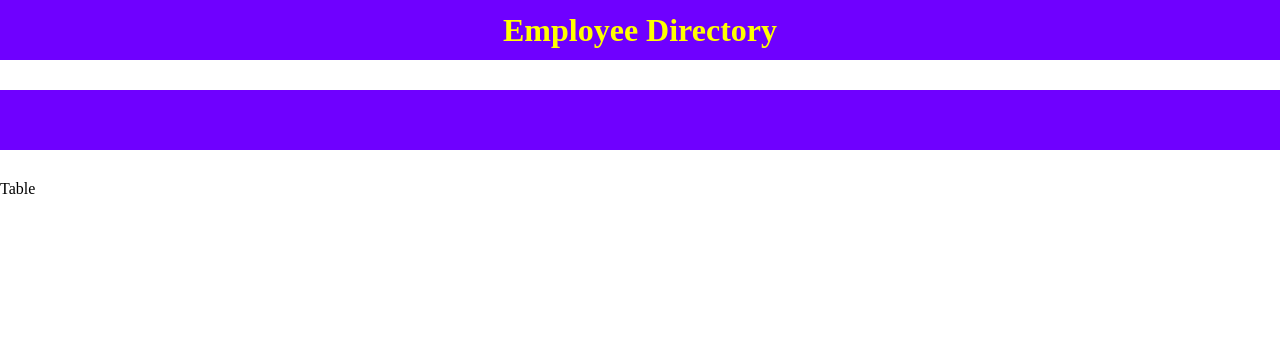
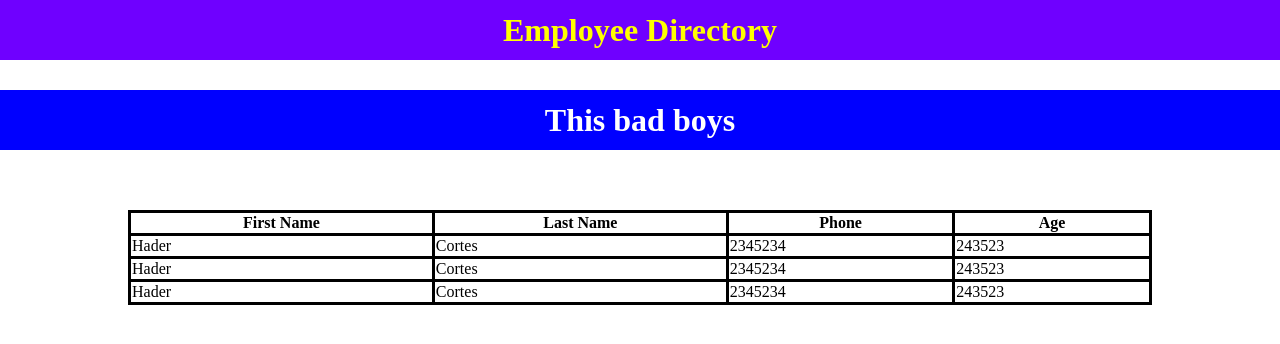
Before and after one commit to HaderAC/Employee_directory, a React (Create React App) app: page / in a window 1280 px wide. Shown: the top 344 px of the page. Built offline with nearby package versions, Linux system fonts and the light colour scheme.

Commit message:
Added tables and styling

```diff
--- a/src/App.js
+++ b/src/App.js
@@ -5,7 +5,8 @@ import Header from "./components/Header";
 function App() {
   return (
     <div >
-      <Header><h1>Employee Directory</h1></Header><Header/>
+      <Header><h1>Employee Directory</h1></Header>
+      <Header bg={"blue"} text_color={"white"}><h1>This bad boys</h1></Header>
       <Table/>
     </div>
   );
--- a/src/components/Header/index.js
+++ b/src/components/Header/index.js
@@ -2,7 +2,7 @@ import React from "react";
 
 function Header(props) {
     return (
-        <div className="header">
+        <div className="header" style={{backgroundColor: props.bg ? props.bg : "rgb(111, 0, 255)", color: props.text_color ? props.text_color: "yellow" }}>
             {props.children}
         </div>
     );
--- a/src/components/Table/index.js
+++ b/src/components/Table/index.js
@@ -2,9 +2,35 @@ import React from "react";
 
 function Table() {
     return (
-        <div >
-            Table
-        </div>
+        <table className="table-container">
+            <tr>
+                <th>First Name</th>
+                <th>Last Name</th>
+                <th>Phone</th>
+                <th>Age</th>
+            </tr>
+
+            <tr>
+                <td>Hader</td>
+                <td>Cortes</td>
+                <td>2345234</td>
+                <td>243523</td>
+            </tr>
+
+            <tr>
+                <td>Hader</td>
+                <td>Cortes</td>
+                <td>2345234</td>
+                <td>243523</td>
+            </tr>
+
+            <tr>
+                <td>Hader</td>
+                <td>Cortes</td>
+                <td>2345234</td>
+                <td>243523</td>
+            </tr>
+        </table>
     );
 }
 
--- a/src/index.css
+++ b/src/index.css
@@ -6,11 +6,27 @@ body {
 
 .header {
   width: 100%;
-  background:rgb(111, 0, 255);
+  /* background:rgb(111, 0, 255); */
   height: 60px;
   display: flex;
   justify-content: center;
   align-items: center;
-  color: yellow;
+  /* color: yellow; */
   margin-bottom: 30px;
 }
+
+.table-container{
+  width: 80%;
+  margin: 60px auto;
+
+}
+
+table,th,td {
+  border:solid black;
+
+}
+
+table{
+  width: 100%;
+  border-collapse: collapse;
+}
```
